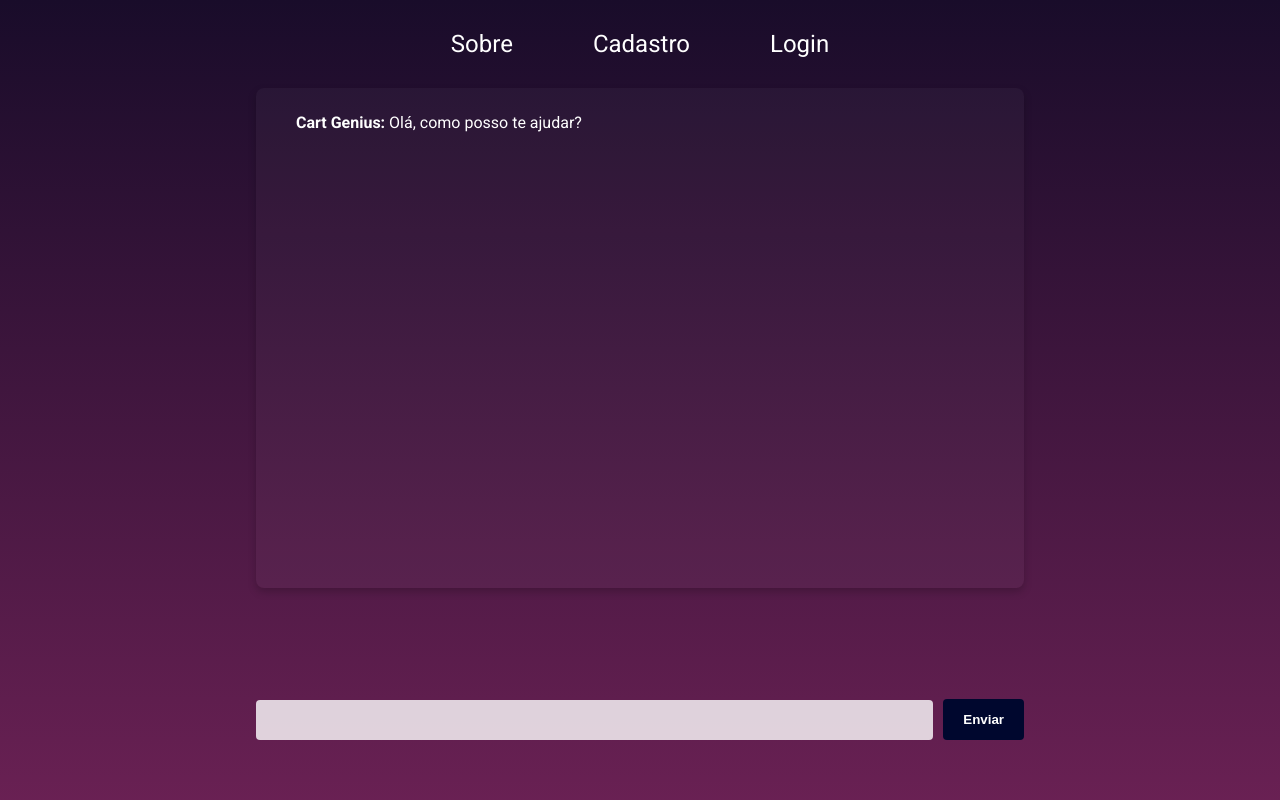
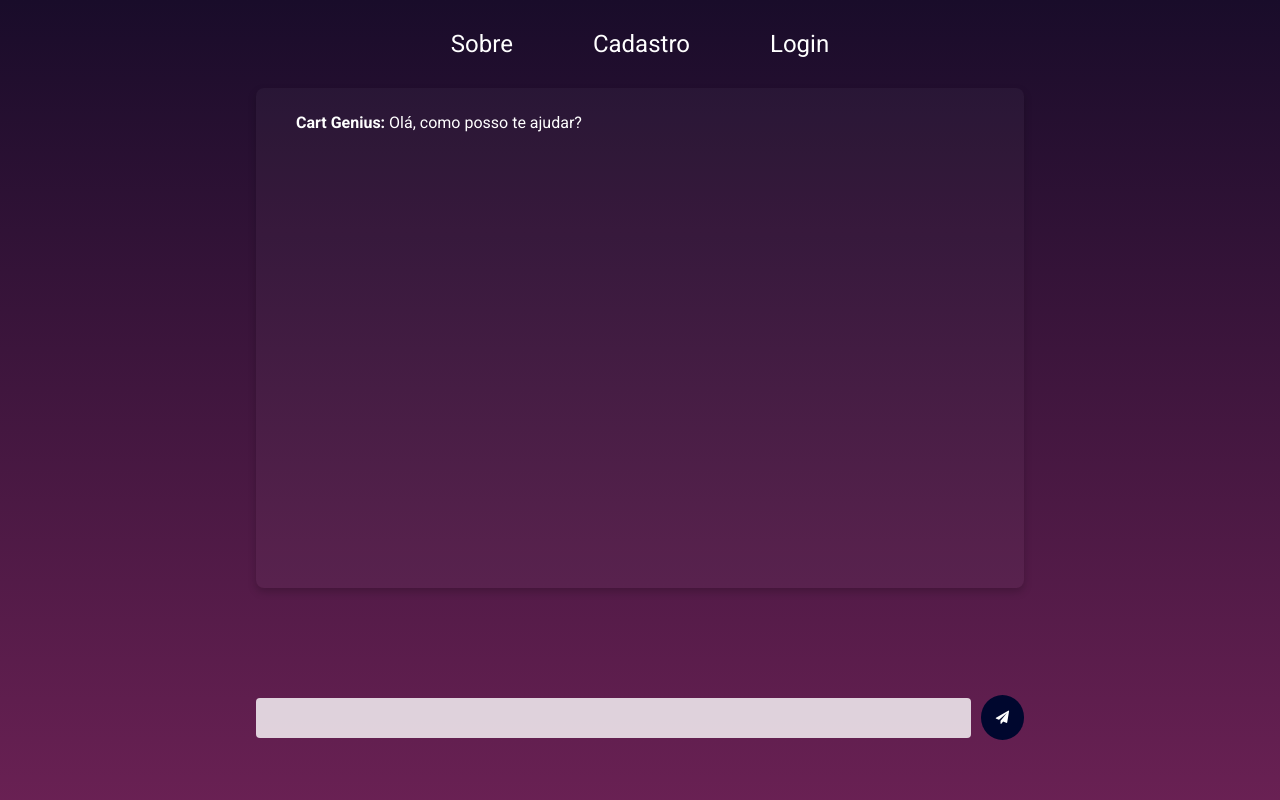
Before and after one commit to JorgeHCamara/react-cart-genius-website, a React (Vite) app: page /chat in a window 1280 px wide. Shown: the top 800 px of the page. Built offline with nearby package versions, Linux system fonts and the light colour scheme.

Commit message:
chore: chat send button style update

```diff
--- a/package.json
+++ b/package.json
@@ -11,6 +11,7 @@
   },
   "dependencies": {
     "axios": "^1.5.0",
+    "font-awesome": "^4.7.0",
     "prop-types": "^15.8.1",
     "react": "^18.2.0",
     "react-dom": "^18.2.0",
--- a/src/main.jsx
+++ b/src/main.jsx
@@ -1,6 +1,7 @@
 import React from 'react'
 import ReactDOM from 'react-dom/client'
 import App from './App.jsx'
+import 'font-awesome/css/font-awesome.min.css';
 
 ReactDOM.createRoot(document.getElementById('root')).render(
   <React.StrictMode>
--- a/src/pages/ChatPage/ChatPage.css
+++ b/src/pages/ChatPage/ChatPage.css
@@ -50,11 +50,13 @@
 
 .sendButton {
     background-color: #00072E;
-    padding: 13px 20px;
+    padding: 15px;
     border: none;
-    border-radius: 4px;
+    border-radius: 50%;
     cursor: pointer;
     transition: background-color 0.3s ease;
+    align-items: center;
+    color: #FFF;
 }
 
 .sendButton:hover {
--- a/src/pages/ChatPage/ChatPage.jsx
+++ b/src/pages/ChatPage/ChatPage.jsx
@@ -83,7 +83,7 @@ const ChatPage = () => {
                     ref={inputRef}
                 />
                 <button className="sendButton" onClick={callApi}>
-                    <span className="sendButtonText">Enviar</span>
+                    <i className="fa fa-paper-plane"></i>
                 </button>
             </div>
             {loading && <LoadingSpinner />}
```
Also changed, not shown: 1 other file (tests, documents, lock files or other folders).
